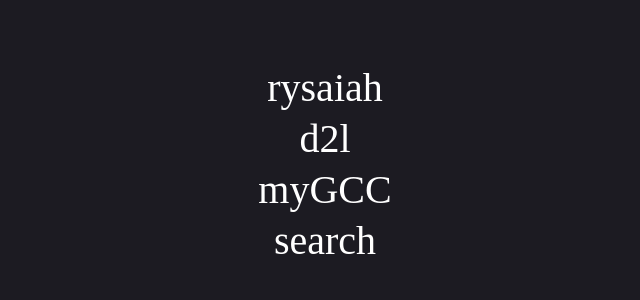
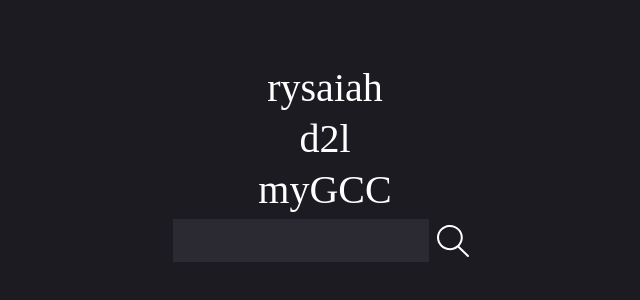
Before and after one commit to isaiahzimmerman/newtab, a plain HTML site: page index.html in a window 1280 px wide. Shown: the part 236-536 px from the top of the page, without its empty margins (315-955 px from the left). Drawn offline with Linux system fonts and the light colour scheme.

Commit message:
create search bar

```diff
--- a/main.js
+++ b/main.js
@@ -1,8 +1,8 @@
 const sites = [
-    {name: "rysaiah", href: "https://www.rysaiah.com"},
-    {name: "d2l", href: "https://learning.gcc.edu"},
-    {name: "myGCC", href: "https://my.gcc.edu/ICS"},
-    {name: "search", href: "https://duckduckgo.com/"},
+    {name: "rysaiah", type: "site", href: "https://www.rysaiah.com"},
+    {name: "d2l", type: "site", href: "https://learning.gcc.edu"},
+    {name: "myGCC", type: "site", href: "https://my.gcc.edu/ICS"},
+    {name: "search", type: "search", href: "https://duckduckgo.com/"},
 
 ]
 
@@ -10,9 +10,40 @@ document.addEventListener("DOMContentLoaded", function(){
     const contentDiv = document.getElementById("content")
 
     sites.forEach(function(site){
-        const siteDiv = document.createElement("a")
-        siteDiv.innerText = site.name
-        siteDiv.href = site.href
-        contentDiv.appendChild(siteDiv)
+        if(site.type == "site"){
+            const siteDiv = document.createElement("a")
+            siteDiv.innerText = site.name
+            siteDiv.href = site.href
+            contentDiv.appendChild(siteDiv)
+        }else if(site.type == "search"){
+            const searchDiv = document.createElement("div")
+            searchDiv.id = "search_container"
+            const searchBar = document.createElement("input")
+            searchBar.type = "text"
+            searchBar.id = "search_bar"
+            const searchButton = document.createElement("img")
+            searchButton.src = "search.svg"
+            searchButton.onclick = searchFromInput
+            searchButton.id = "search_button"
+            searchDiv.appendChild(searchBar)
+            searchDiv.appendChild(searchButton)
+            contentDiv.appendChild(searchDiv)
+        }
     })
 })
+
+function searchFromInput(){
+    // duckduckgo.com/?q=bruh+momen
+    const input = document.querySelector("#search_bar").value
+    const words = input.split(" ").map(element => element.trim());
+    const query = words.join("+")
+    window.location.href = `https://www.duckduckgo.com/?q=${query}`;
+}
+
+document.addEventListener("keypress", function(keypress){
+    if(document.querySelector("#search_bar") === keypress.target){
+        if(keypress.key == "Enter"){
+            searchFromInput()
+        }
+    }
+})
--- a/style.css
+++ b/style.css
@@ -29,3 +29,28 @@ body, html{
     color: white;
     /* text-decoration: none; */
 }
+
+#search_bar{
+    font-size: max(3vmin, .9rem);
+    font-family: inherit;
+    background-color: #2B2A33;
+    color: inherit;
+    border: none;
+    padding: max(1vmin, 0.3rem);
+    width: max(30vmin, 9rem);
+}
+
+#search_bar:focus{
+    outline: 1px solid white;
+}
+
+#search_button{
+    height: max(4vmin, 1.2rem);
+    margin: max(1vmin, 0.3rem);
+    cursor: pointer;
+}
+
+#search_container{
+    display: flex;
+    align-items: center;
+}
```
Also changed, not shown: index.html (+4 -0 lines), search.svg (added).
